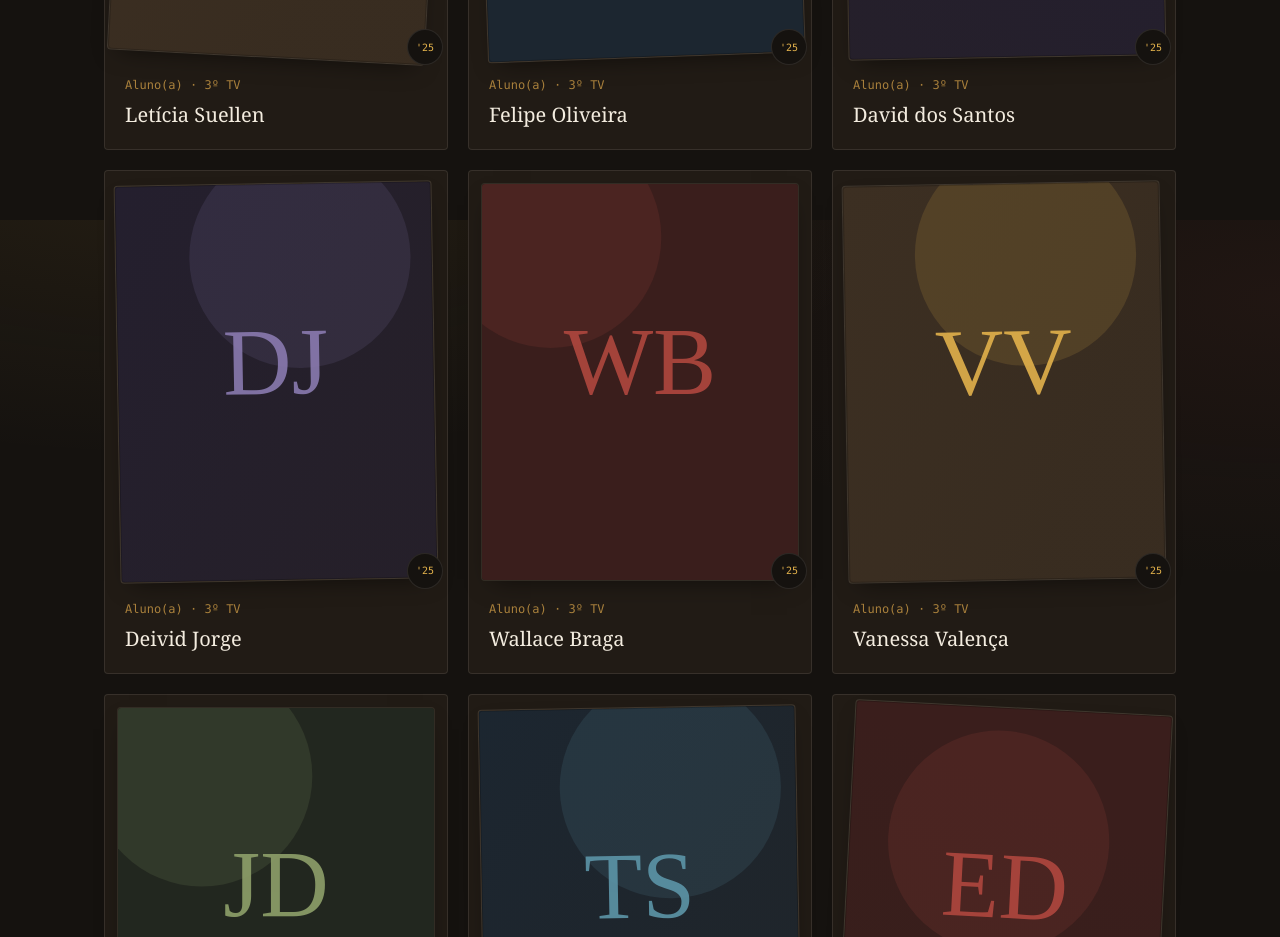
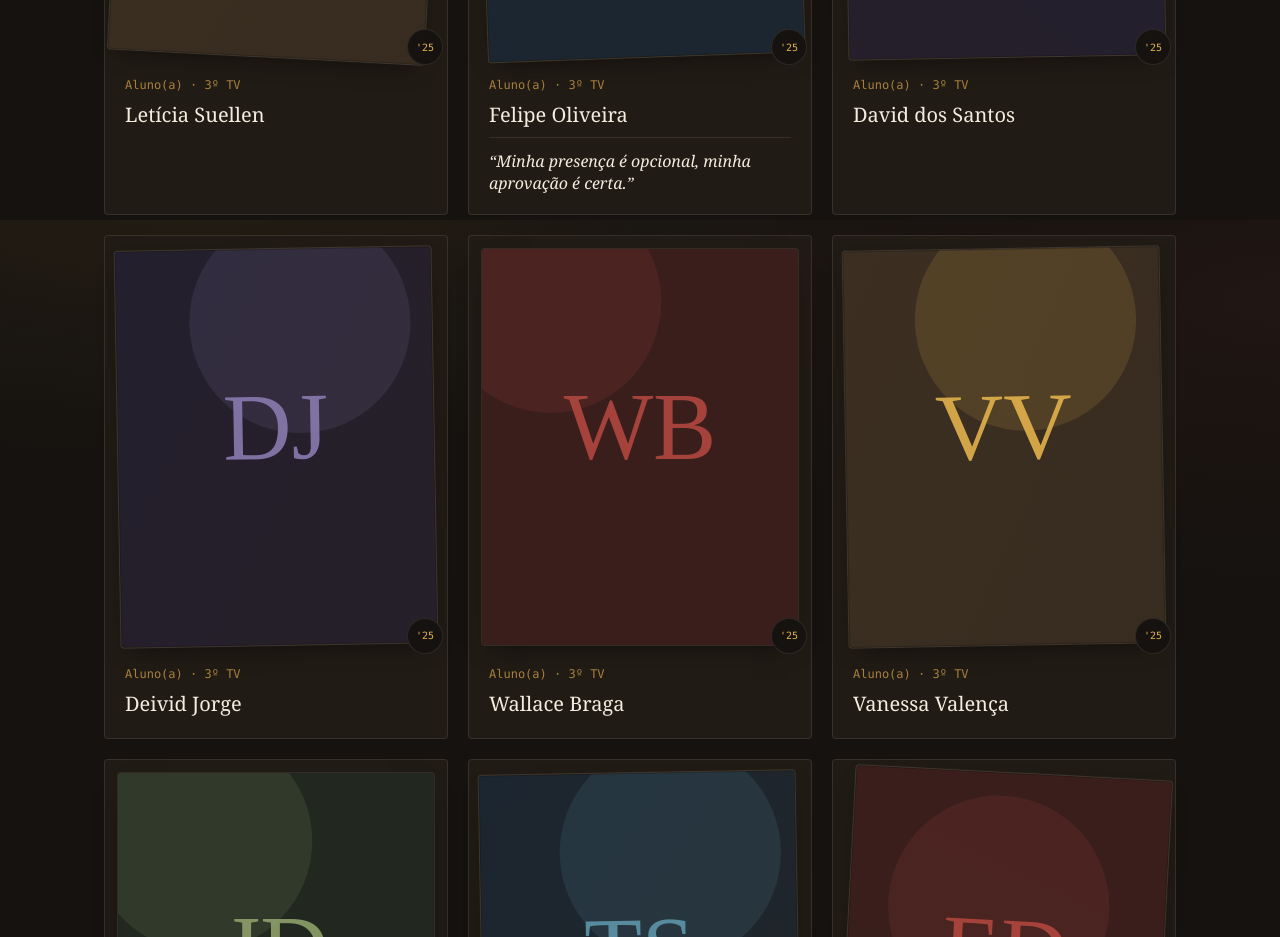
Before and after one commit to NixHokori1211/Anu-rio-3tv2025, a Next.js app: page /pessoas in a window 1280 px wide. Shown: the part 2980-3917 px from the top of the page. Built offline with nearby package versions, Linux system fonts and the light colour scheme.

Commit message:
content: frase do Felipe Oliveira

```diff
--- a/src/data/students.ts
+++ b/src/data/students.ts
@@ -19,7 +19,7 @@ export const students: Student[] = [
   { id: "alberto-miugusto", name: "Alberto Miugusto", photo: "/mock/alberto-miugusto.jpg", className: "3º TV", description: "", quote: "", memories: [] },
   { id: "bryan-alecsander", name: "Bryan Alecsander", photo: "/mock/bryan-alecsander.jpg", className: "3º TV", description: "O personagem secundário que popularizou os scripts entre as turmas técnicas e regulares. Medalhista de prata na Omasp 2024 e bronze na Olisp 2025.", quote: "No fim, não importa o papel que te deram. Importa o que você fez com ele.", memories: [] },
   { id: "leticia-suellen", name: "Letícia Suellen", photo: "/mock/leticia-suellen.jpg", className: "3º TV", description: "", quote: "", memories: [] },
-  { id: "felipe-oliveira", name: "Felipe Oliveira", photo: "/mock/felipe-oliveira.jpg", className: "3º TV", description: "", quote: "", memories: [] },
+  { id: "felipe-oliveira", name: "Felipe Oliveira", photo: "/mock/felipe-oliveira.jpg", className: "3º TV", description: "", quote: "Minha presença é opcional, minha aprovação é certa.", memories: [] },
   { id: "david-dos-santos-2", name: "David dos Santos", photo: "/mock/david-dos-santos-2.jpg", className: "3º TV", description: "", quote: "", memories: [] },
   { id: "deivid-jorge", name: "Deivid Jorge", photo: "/mock/deivid-jorge.jpg", className: "3º TV", description: "", quote: "", memories: [] },
   { id: "wallace-braga", name: "Wallace Braga", photo: "/mock/wallace-braga.jpg", className: "3º TV", description: "", quote: "", memories: [] },
```
